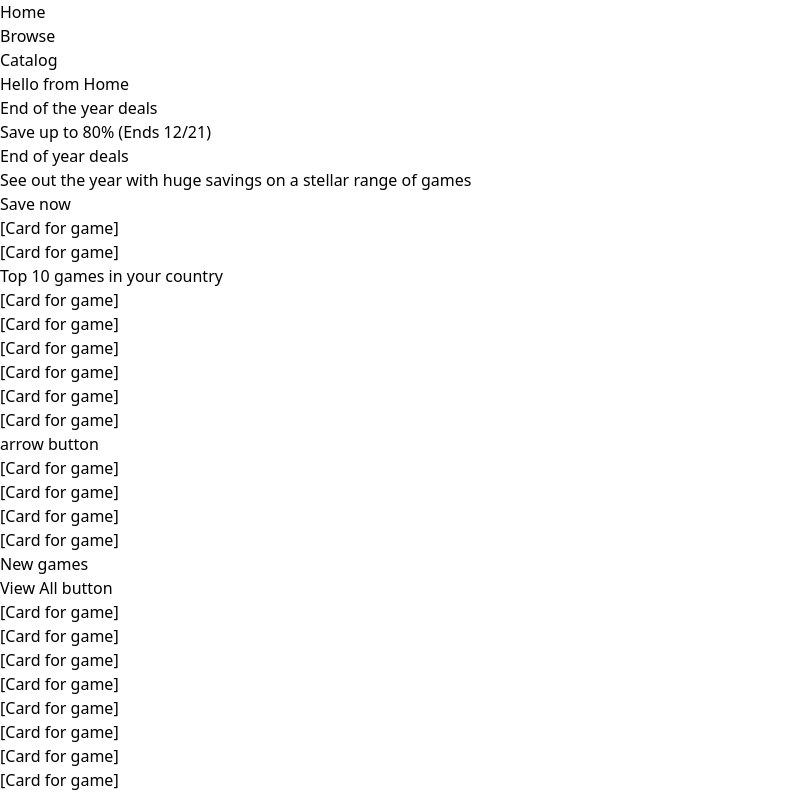
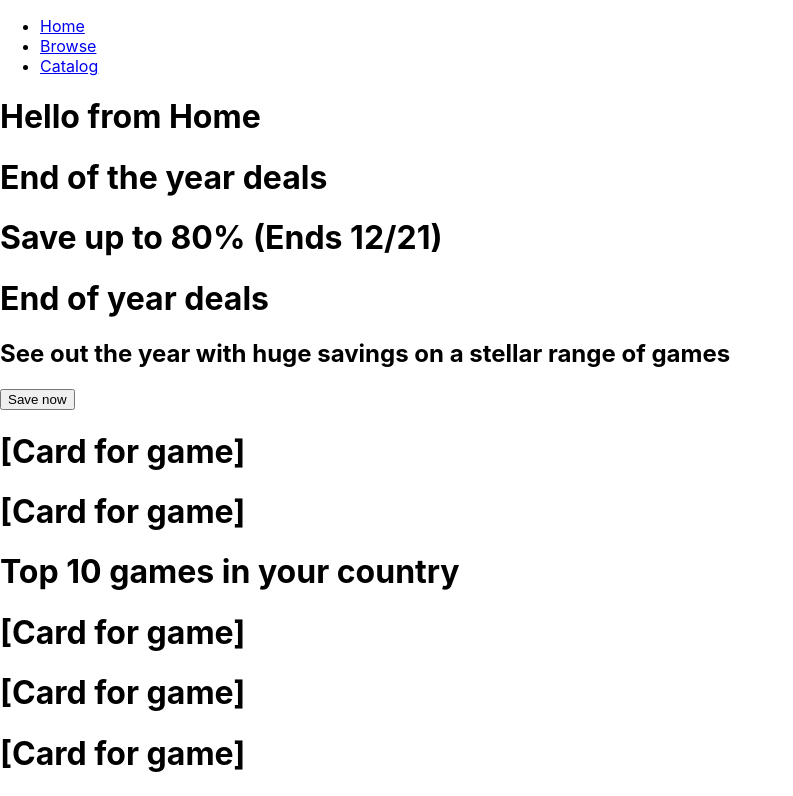
Before and after one commit to raymart-evangelista/react-shopping-cart, a React (Create React App) app: page / in a window 1280 px wide. Shown: the top 796 px of the page, without its empty margins (0-793 px from the left). Built offline with nearby package versions, Linux system fonts and the light colour scheme.

Commit message:
Revert "add tailwind css"
This reverts commit 1795d92ae2ea8790a02867775f93990b12537c3d.

```diff
--- a/postcss.config.js
+++ /dev/null
@@ -1,6 +0,0 @@
-module.exports = {
-  plugins: {
-    tailwindcss: {},
-    autoprefixer: {},
-  },
-}
--- a/src/index.css
+++ b/src/index.css
@@ -1,8 +1,4 @@
-@tailwind base;
-@tailwind components;
-@tailwind utilities;
-
-/* body {
+body {
   margin: 0;
   font-family: -apple-system, BlinkMacSystemFont, 'Segoe UI', 'Roboto', 'Oxygen',
     'Ubuntu', 'Cantarell', 'Fira Sans', 'Droid Sans', 'Helvetica Neue',
@@ -14,4 +10,4 @@
 code {
   font-family: source-code-pro, Menlo, Monaco, Consolas, 'Courier New',
     monospace;
-} */
+}
--- a/tailwind.config.js
+++ /dev/null
@@ -1,10 +0,0 @@
-/** @type {import('tailwindcss').Config} */
-module.exports = {
-  content: [
-    "./src/**/*.{js,jsx,ts,tsx}"
-  ],
-  theme: {
-    extend: {},
-  },
-  plugins: [],
-}
```
Also changed, not shown: package.json (+1 -6 lines), 1 other file (tests, documents, lock files or other folders).
